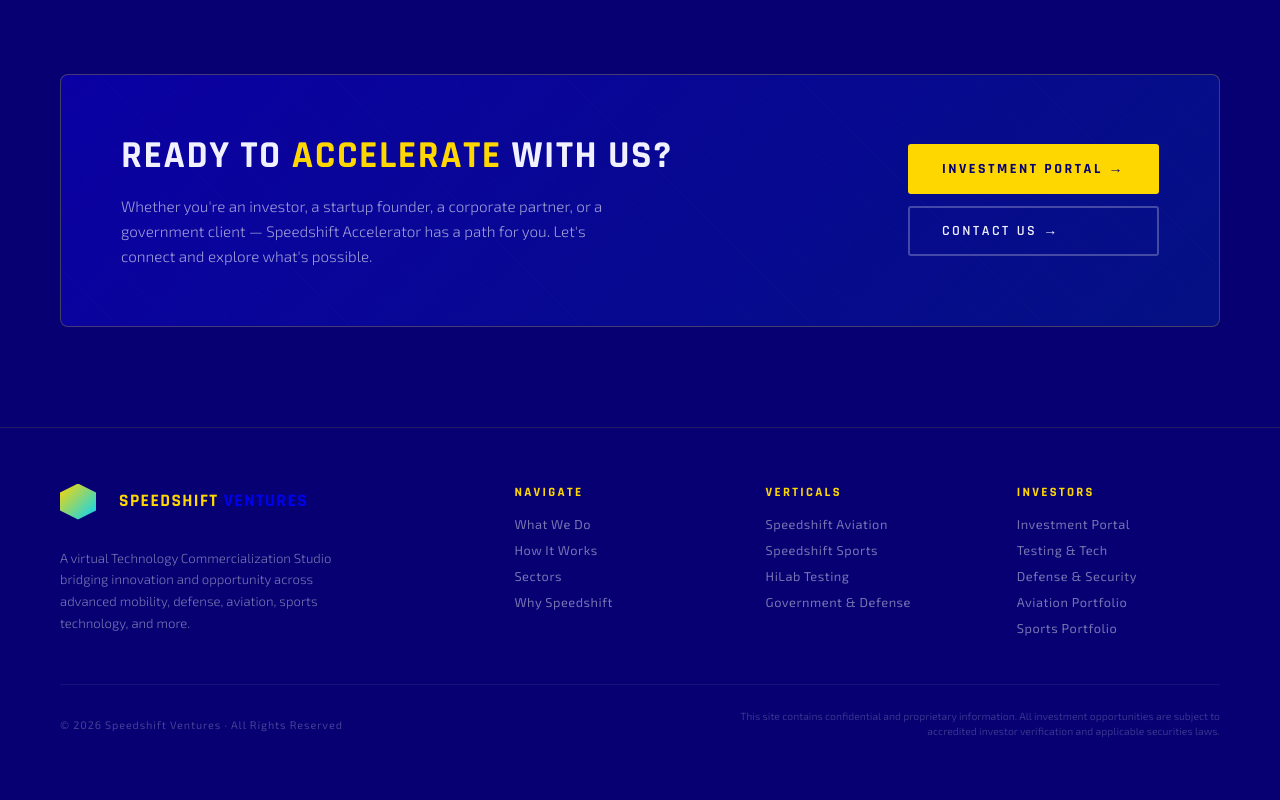
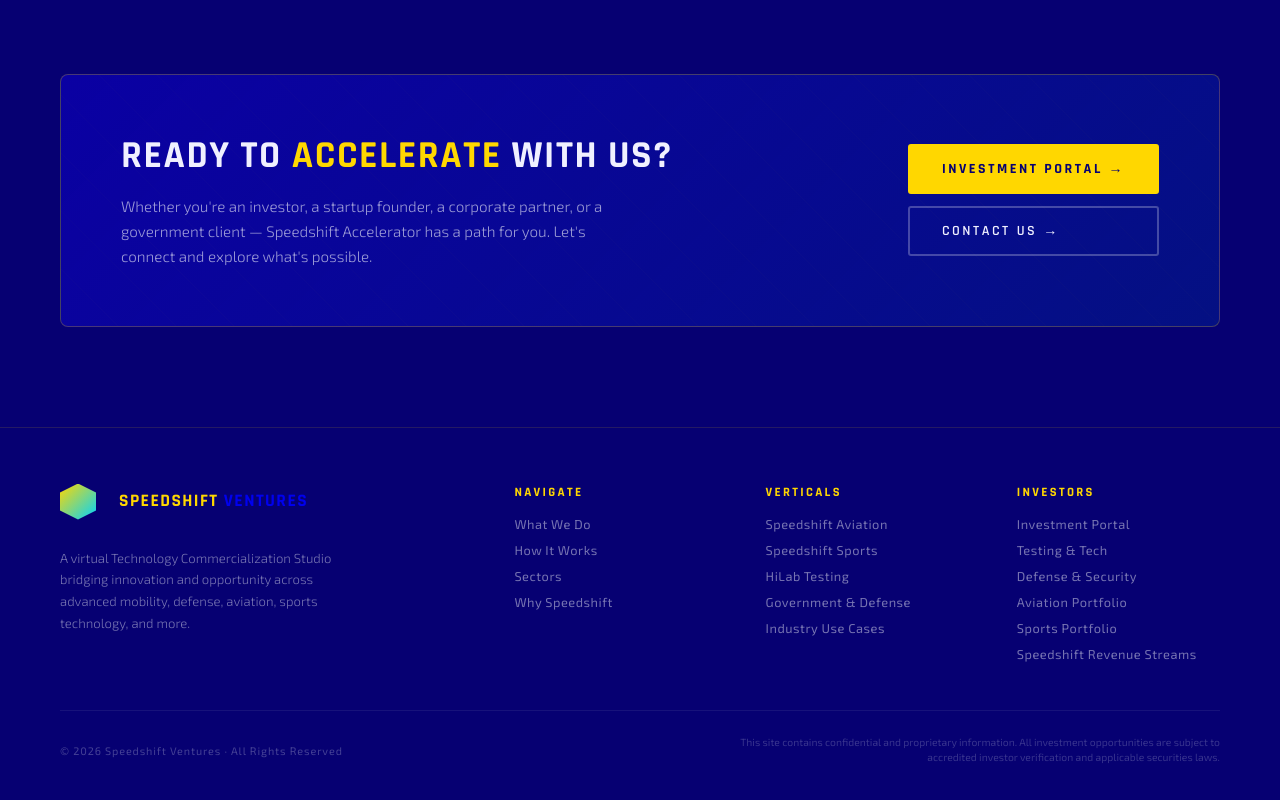
Before and after one commit to caryquatro4-cloud/VentureAccelerator, a plain HTML site: page index.html in a window 1280 px wide. Shown: the part 6478-7278 px from the top of the page. Before the commit the page ends 7254 px from the top, so only its background shows below. Drawn offline with Linux system fonts and the light colour scheme.

Commit message:
Update index.html
Added Links

```diff
--- a/index.html
+++ b/index.html
@@ -810,6 +810,7 @@
           <a href="#sports" class="footer-link">Speedshift Sports</a>
           <a href="#hilab" class="footer-link">HiLab Testing</a>
           <a href="#government" class="footer-link">Government &amp; Defense</a>
+          <a href="use_case.html" class="footer-link">Industry Use Cases</a>
         </div>
       </div>
       <div>
@@ -820,6 +821,7 @@
           <a href="speedshift-portal.html#defense" class="footer-link">Defense &amp; Security</a>
           <a href="speedshift-portal.html#aviation" class="footer-link">Aviation Portfolio</a>
           <a href="speedshift-portal.html#sports" class="footer-link">Sports Portfolio</a>
+          <a href="revenue_stream.html" class="footer-link">Speedshift Revenue Streams</a>
         </div>
       </div>
     </div>
```
